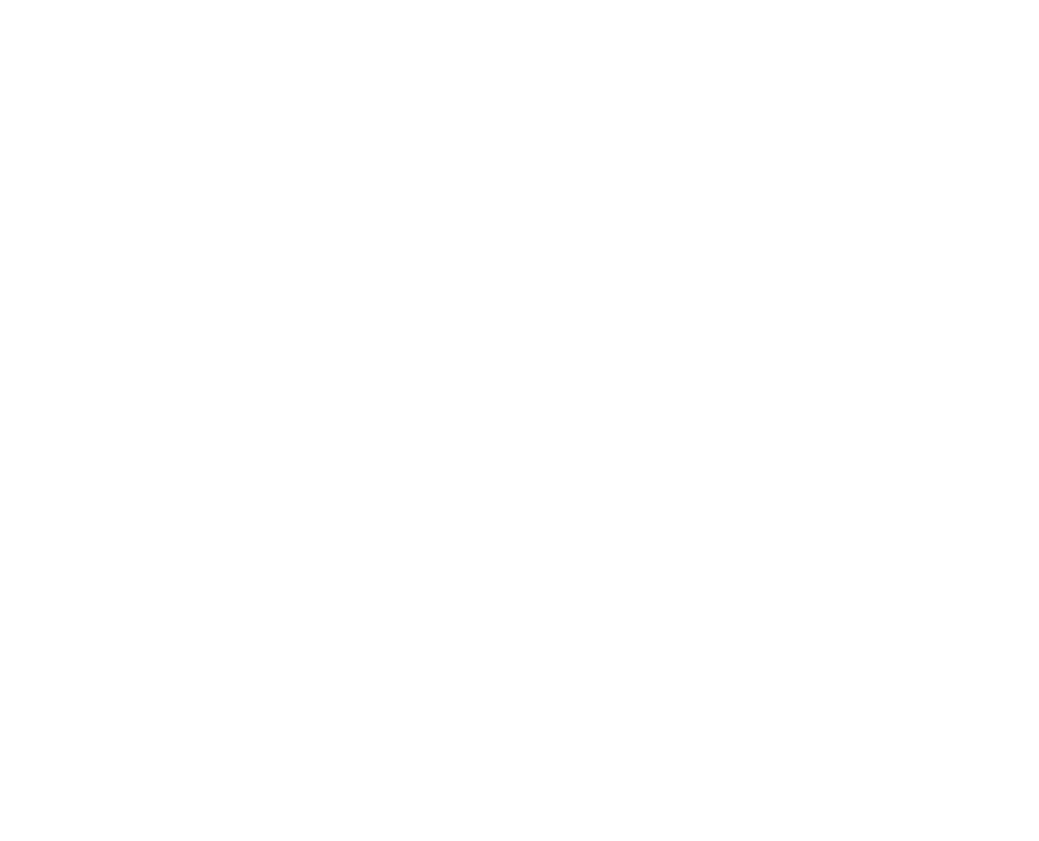
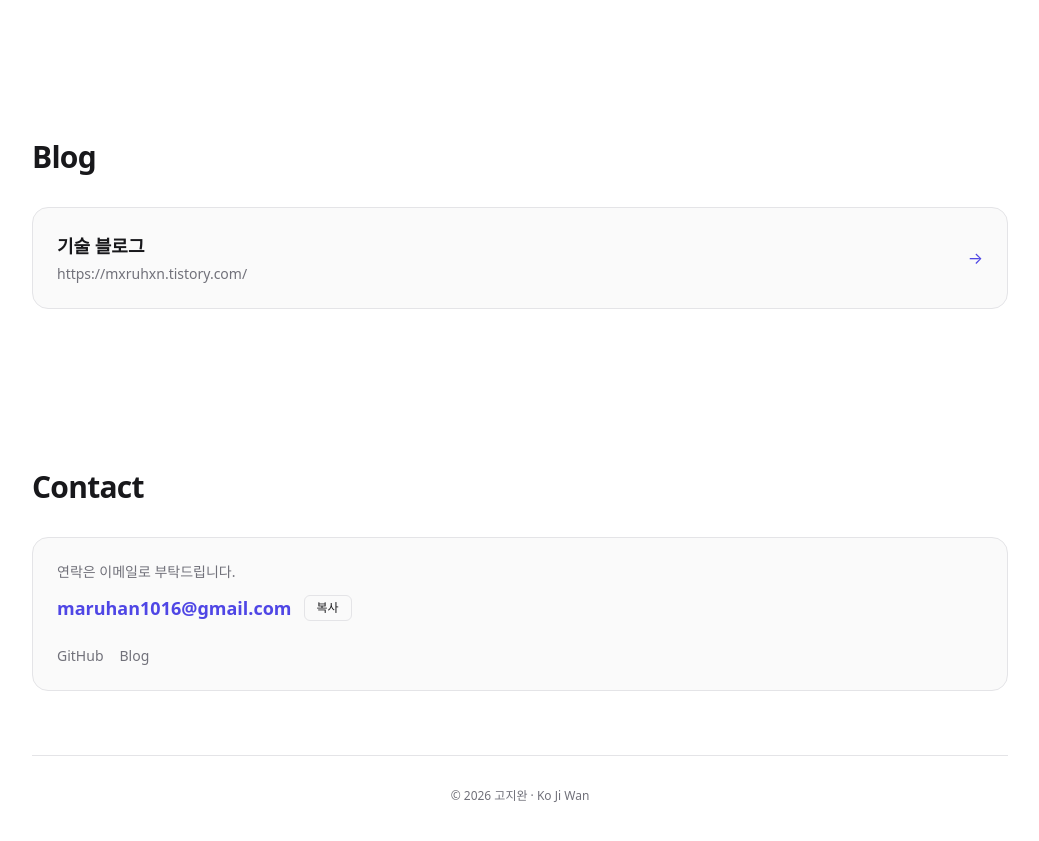
Before and after one commit to maruhxn/portfolio, a Next.js app: page / in a window 1280 px wide. Shown: the part 1720-2561 px from the top of the page, without its empty margins (120-1159 px from the left). Before the commit the page ends 1779 px from the top, so only its background shows below. Built offline with nearby package versions, Linux system fonts and the light colour scheme; a web font is replaced by a local one.

Commit message:
feat: Blog 및 Contact 섹션

```diff
--- a/app/page.tsx
+++ b/app/page.tsx
@@ -2,6 +2,8 @@
 import { Hero } from "@/components/sections/hero";
 import { Skills } from "@/components/sections/skills";
 import { Projects } from "@/components/sections/projects";
+import { Blog } from "@/components/sections/blog";
+import { Contact } from "@/components/sections/contact";
 
 export default function Home() {
   return (
@@ -11,6 +13,8 @@
         <Hero />
         <Skills />
         <Projects />
+        <Blog />
+        <Contact />
       </main>
     </>
   );
--- /dev/null
+++ b/components/sections/blog.tsx
@@ -0,0 +1,17 @@
+import { profile } from "@/content/profile";
+
+export function Blog() {
+  return (
+    <section id="blog" className="mx-auto max-w-5xl px-6 py-20">
+      <h2 className="text-2xl font-bold tracking-tight md:text-3xl">Blog</h2>
+      <a href={profile.socials.blog} target="_blank" rel="noreferrer"
+        className="mt-8 flex items-center justify-between rounded-2xl border border-border bg-card p-6 transition hover:border-accent hover:shadow-sm">
+        <div>
+          <p className="text-lg font-semibold">기술 블로그</p>
+          <p className="mt-1 text-sm text-muted">{profile.socials.blog}</p>
+        </div>
+        <span className="text-accent">→</span>
+      </a>
+    </section>
+  );
+}
--- /dev/null
+++ b/components/sections/contact.tsx
@@ -0,0 +1,35 @@
+"use client";
+
+import { useState } from "react";
+import { profile } from "@/content/profile";
+
+export function Contact() {
+  const [copied, setCopied] = useState(false);
+  const copy = async () => {
+    await navigator.clipboard.writeText(profile.email);
+    setCopied(true);
+    setTimeout(() => setCopied(false), 1500);
+  };
+  return (
+    <section id="contact" className="mx-auto max-w-5xl px-6 py-20">
+      <h2 className="text-2xl font-bold tracking-tight md:text-3xl">Contact</h2>
+      <div className="mt-8 rounded-2xl border border-border bg-card p-6">
+        <p className="text-sm text-muted">연락은 이메일로 부탁드립니다.</p>
+        <div className="mt-3 flex flex-wrap items-center gap-3">
+          <a href={`mailto:${profile.email}`} className="text-lg font-semibold text-accent hover:underline">{profile.email}</a>
+          <button type="button" onClick={copy}
+            className="rounded-md border border-border px-3 py-1 text-xs transition hover:bg-background">
+            {copied ? "복사됨!" : "복사"}
+          </button>
+        </div>
+        <div className="mt-6 flex flex-wrap gap-4 text-sm">
+          <a href={profile.socials.github} target="_blank" rel="noreferrer" className="text-muted hover:text-foreground">GitHub</a>
+          <a href={profile.socials.blog} target="_blank" rel="noreferrer" className="text-muted hover:text-foreground">Blog</a>
+        </div>
+      </div>
+      <footer className="mt-16 border-t border-border pt-8 text-center text-xs text-muted">
+        © {new Date().getFullYear()} 고지완 · Ko Ji Wan
+      </footer>
+    </section>
+  );
+}
```
